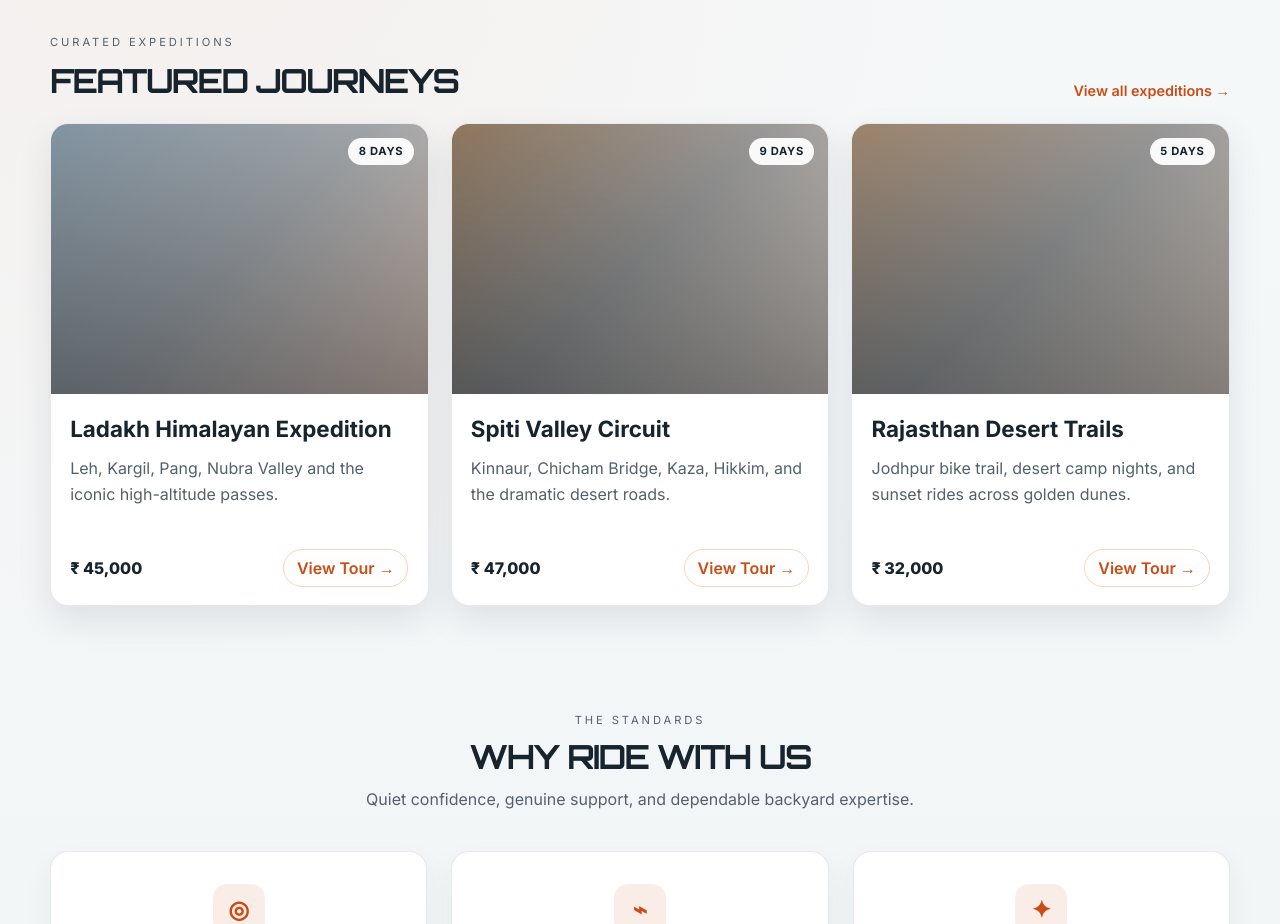
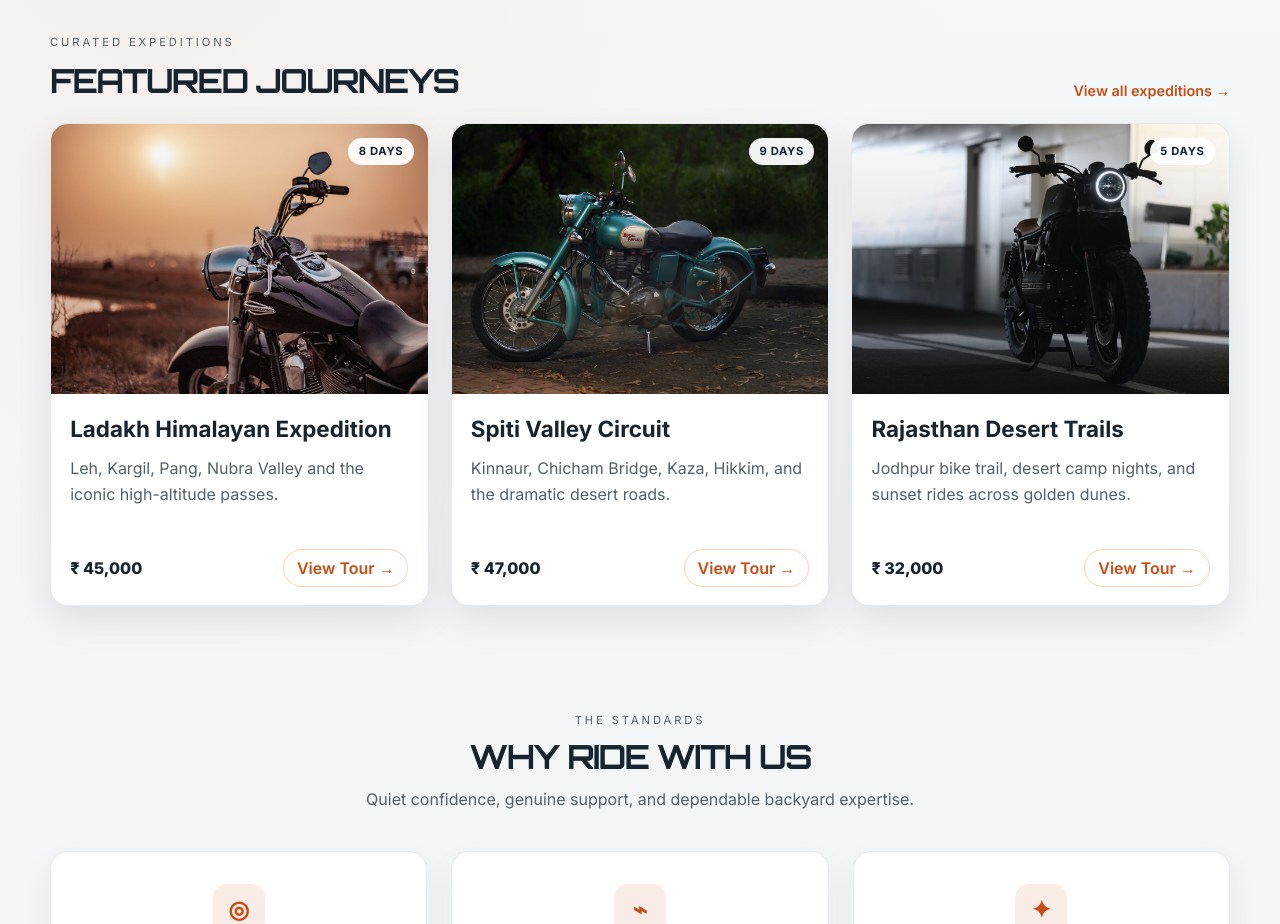
Before and after one commit to Narendra-95-tech/Bike-Ride, a plain HTML site: page index.html in a window 1280 px wide. Shown: the part 840-1764 px from the top of the page. Drawn offline with Linux system fonts and the light colour scheme.

Commit message:
Abhi comment

```diff
--- a/style.css
+++ b/style.css
@@ -380,6 +380,7 @@ select {
 .trip-image {
   position: relative;
   height: 270px;
+  background-color: #d7e0e5;
   background-size: cover;
   background-position: center;
 }
@@ -388,26 +389,36 @@ select {
 .image-two,
 .image-three {
   background:
-    linear-gradient(180deg, rgba(13, 19, 24, 0.08), rgba(8, 15, 21, 0.46)),
-    linear-gradient(135deg, rgba(108, 127, 144, 0.4), rgba(41, 48, 54, 0.1) 35%, rgba(255, 145, 84, 0.18));
+    linear-gradient(180deg, rgba(13, 19, 24, 0.04), rgba(8, 15, 21, 0.18)),
+    linear-gradient(135deg, #8da4af, #b7a795);
 }
 
 .image-one {
   background:
-    linear-gradient(180deg, rgba(13, 19, 24, 0.12), rgba(8, 15, 21, 0.5)),
-    linear-gradient(135deg, rgba(100, 128, 149, 0.7), rgba(43, 54, 63, 0.35), rgba(255, 145, 84, 0.28));
+    linear-gradient(180deg, rgba(13, 19, 24, 0.02), rgba(8, 15, 21, 0.2)),
+    url("assets/tour-ladakh.jpg");
+  background-position: center 55%;
 }
 
 .image-two {
   background:
-    linear-gradient(180deg, rgba(13, 19, 24, 0.12), rgba(8, 15, 21, 0.52)),
-    linear-gradient(135deg, rgba(120, 80, 38, 0.7), rgba(52, 48, 44, 0.4), rgba(255, 171, 98, 0.18));
+    linear-gradient(180deg, rgba(13, 19, 24, 0.02), rgba(8, 15, 21, 0.2)),
+    url("assets/tour-spiti.jpg");
+  background-position: center 55%;
 }
 
 .image-three {
   background:
-    linear-gradient(180deg, rgba(10, 17, 22, 0.16), rgba(8, 15, 21, 0.5)),
-    linear-gradient(135deg, rgba(149, 105, 63, 0.68), rgba(74, 72, 69, 0.42), rgba(255, 164, 84, 0.2));
+    linear-gradient(180deg, rgba(10, 17, 22, 0.02), rgba(8, 15, 21, 0.2)),
+    url("assets/tour-rajasthan.jpg");
+  background-position: center 55%;
+}
+
+.image-one,
+.image-two,
+.image-three {
+  background-size: cover;
+  background-repeat: no-repeat;
 }
 
 .day-badge {
```
Also changed, not shown: assets/tour-ladakh.jpg (added), assets/tour-rajasthan.jpg (added), assets/tour-spiti.jpg (added).
